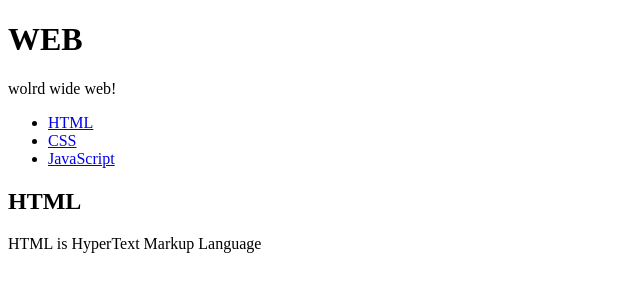
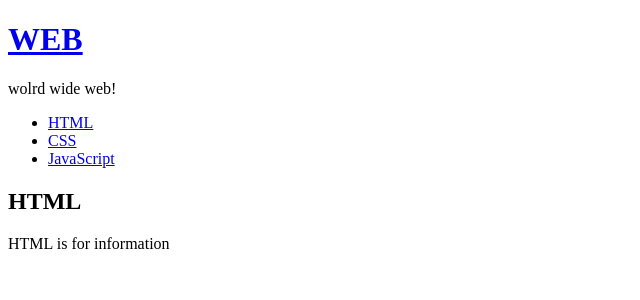
Before and after one commit to jueunhong/opentutorials_React, a React (Create React App) app in the folder react-app/: page / in a window 1280 px wide. Shown: the top 300 px of the page, without its empty margins (0-640 px from the left). Built offline with nearby package versions, Linux system fonts and the light colour scheme.

Commit message:
이벤트에서 state변경

```diff
--- a/react-app/src/App.js
+++ b/react-app/src/App.js
@@ -10,7 +10,9 @@
   constructor(props){
     super(props);
     this.state = {
+      mode:'read', //페이지 구분
       subject:{title:'WEB', sub:'wolrd wide web!'}, //상위 컴포넌트의 state값 초기화, subject 값을 state화
+      welcome:{title:'Welcome', desc:'Hello, React!!'},
       contents:[
         {id:1, title:'HTML', desc:'HTML is for information'},
         {id:2, title:'CSS', desc:'CSS is for design'},
@@ -19,14 +21,32 @@
     }
   }
   render() {
+    var _title, _desc = null;
+    if(this.state.mode === 'welcome'){
+      _title = this.state.welcome.title;
+      _desc = this.state.welcome.desc;
+    }else if(this.state.mode === 'read'){
+      _title = this.state.contents[0].title;
+      _desc = this.state.contents[0].desc;
+    }
     return (
       <div className="App">
-        <Subject
+        {/* <Subject
         title={this.state.subject.title}  //state값을 subject의 props값으로 다시 줌
-        sub={this.state.subject.sub}></Subject>
+        sub={this.state.subject.sub}></Subject> */}
+        <header>
+          <h1><a href="/" onClick={function(e){
+            e.preventDefault();
+            //this.state.mode = 'welcome';
+            this.setState({
+              mode:'welcome'
+            });
+          }.bind(this)}>{this.state.subject.title}</a></h1>
+          {this.state.subject.sub}
+        </header>
         <TOC
         data={this.state.contents}></TOC>
-        <Content title="HTML" desc="HTML is HyperText Markup Language"></Content>
+        <Content title={_title} desc={_desc}></Content>
       </div>
     );
   }
--- a/react-app/src/components/Subject.js
+++ b/react-app/src/components/Subject.js
@@ -7,7 +7,7 @@
       return (
         // 컴포넌트는 반드시 하나의 최상의 태그만 사용해야한다.
         <header>
-          <h1>{this.props.title}</h1>
+          <h1><a href="/">{this.props.title}</a></h1>
           {this.props.sub}
         </header>
       );
```
Also changed, not shown: 1 other file (tests, documents, lock files or other folders).
